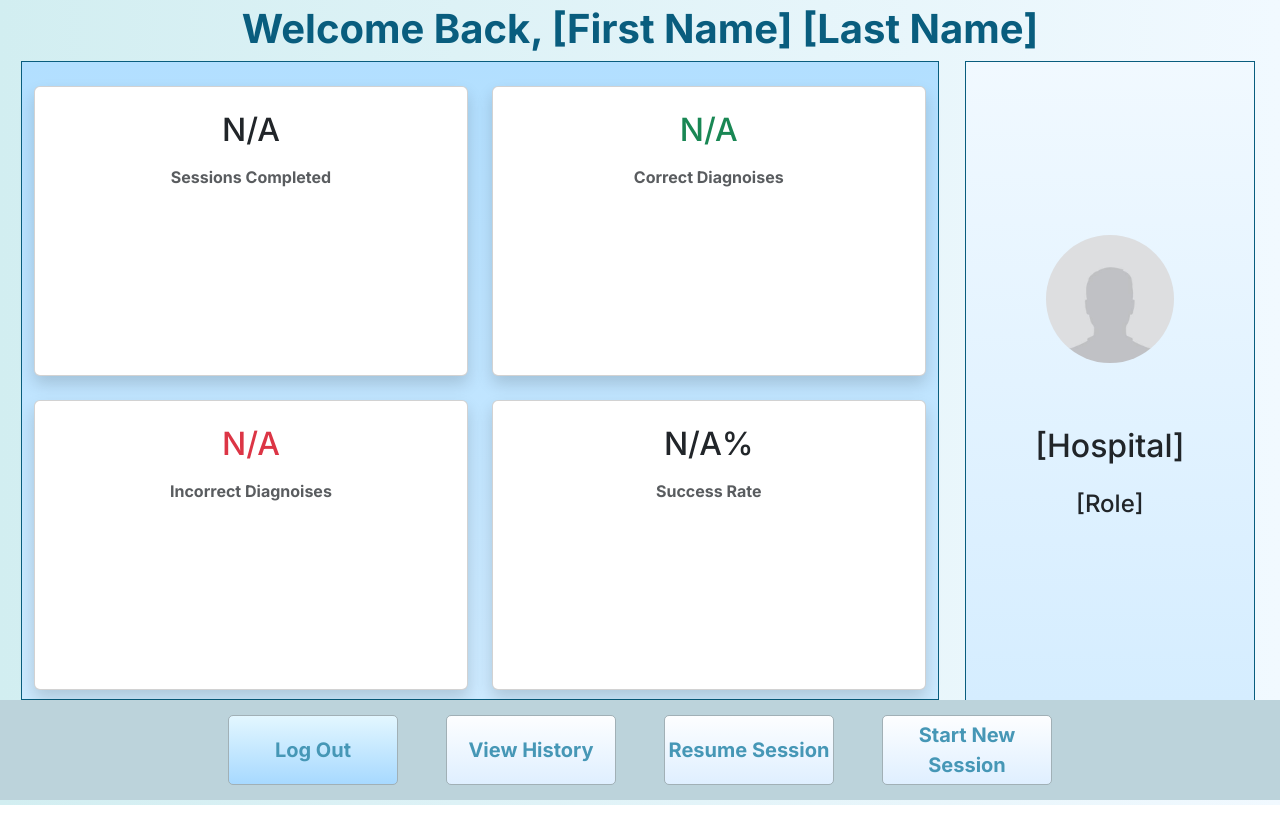
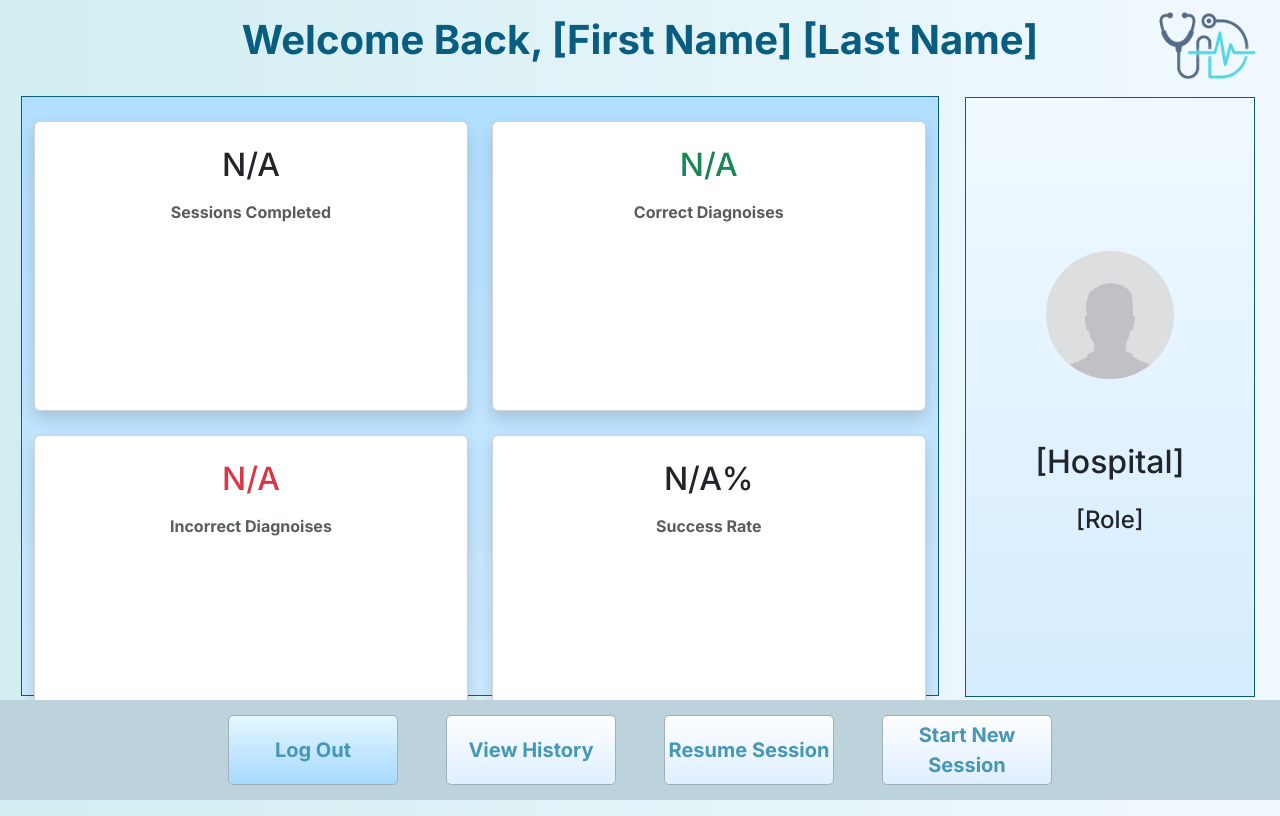
Before and after one commit to eddie-reyes/dtt, a React (Vite) app: page /menu in a window 1280 px wide. Built offline with nearby package versions, Linux system fonts and the light colour scheme; no server answers.

Commit message:
Make the Divs Have More Space Between Them, Add Logo

```diff
--- a/src/components/Menu/Menu.jsx
+++ b/src/components/Menu/Menu.jsx
@@ -25,21 +25,32 @@ export default function Menu() {
             style={{
             color: 'var( --dark-text)',
             fontWeight: 'bold',
-            marginTop: '5px',
+            marginTop: '16px',
         }}
         >
                         Welcome Back, {user ? user.first_name : '[First Name]'}{' '}
                         {user ? user.last_name : '[Last Name]'}
         </h1>
+        <img src={logo}
+        style={{
+            position: 'absolute',
+            top: '-7px',
+            right: '20px',
+            height: '105px',
+            opacity: '0.7',
+        }}
+        />
             <div className="d-flex"> {/* className="d-flex" style={{ height: '100vh', width: '100vw' }} */}
                     <div class="container p-5 flex-grow-1">
                         <div class="row row-cols-1 row-cols-md-2 g-4"
                             style={{
                                 background: 'var(--stats-background)',
                                 border: '1px solid var(--dark-border)',
-                                height: '79.9vh',
-                                paddingBottom: '30px',
-                                marginTop: '-48px',
+                                /* height: '79.9vh', */
+                                /* height: '78vh', */
+                                height: '75vh',
+                                /* paddingBottom: '30px', */
+                                /* marginTop: '-38px', */
                                 position: 'relative',
                                 right: '15px',
                             }}
@@ -120,9 +131,10 @@ export default function Menu() {
                         background: 'var(--default-div)',
                         border: '1px solid var(--dark-border)',
                         width: '30%',
-                        height: '80vh',
+                        height: '75vh',
                         position: 'relative',
                         right: '25px',
+                        top: '25px',
                     }}
                 >
                     {/* User Info */}
```
